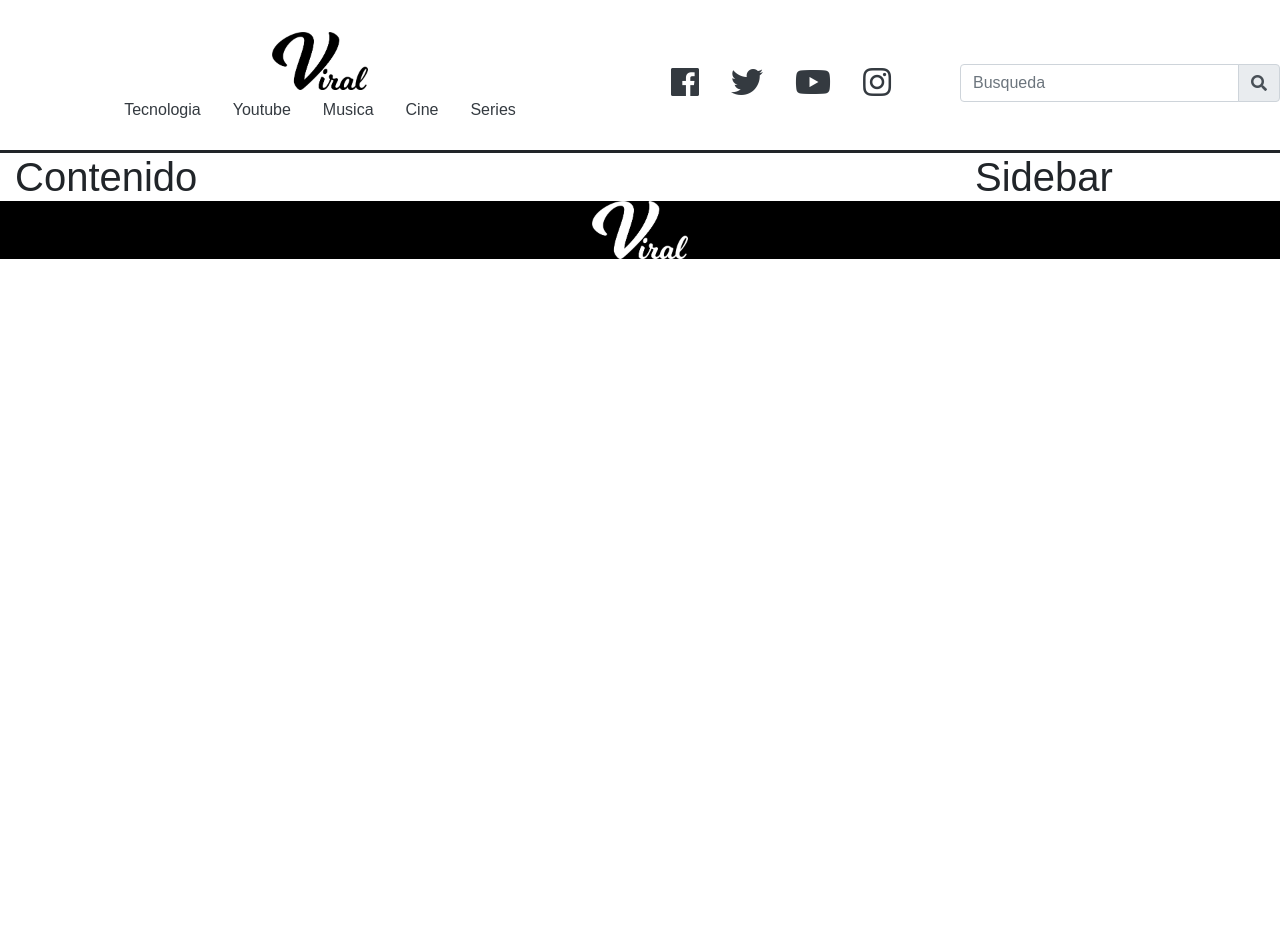
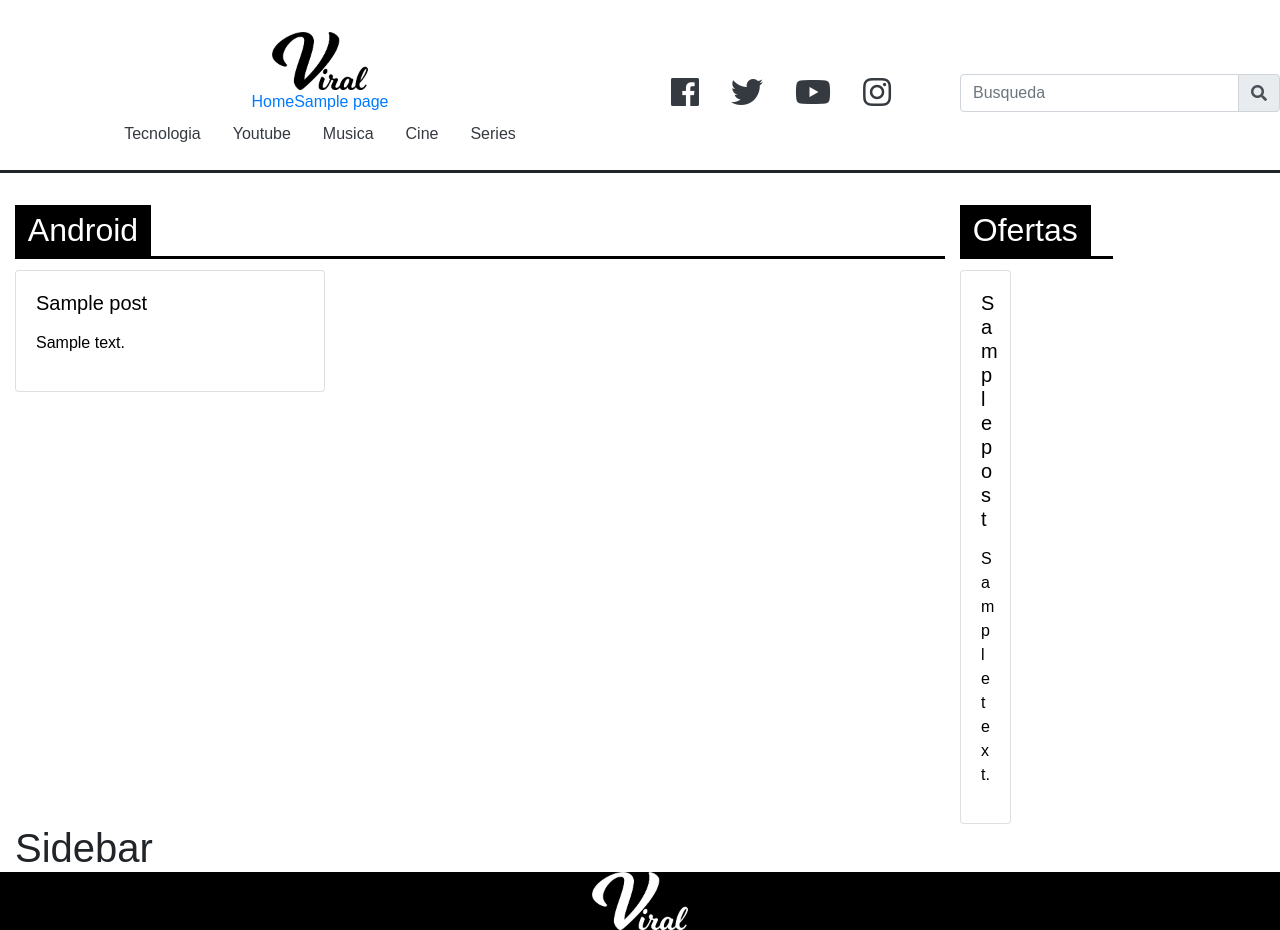
Before and after one commit to gabrielmonzon39/TemaWordpress, a WordPress theme: template index.php in a window 1280 px wide. Before the commit the page ends 259 px from the top, so only its background shows below. Run offline with PHP 8.4 and a stand-in for WordPress, Linux system fonts and the light colour scheme; the site name, menu and one post (Sample post) are stand-ins, and other content is empty; some libraries are stand-ins or nearby versions.

Commit message:
antes de cambiar menus en wordpress

```diff
--- a/Assets/css/viral.css
+++ b/Assets/css/viral.css
@@ -21,17 +21,18 @@ font-family: 'Montserrat', sans-serif;
 nav ul {
 list-style: none;
 }
-.t-center {text-align: center}
+.t-center {text-align: center;}
 
-.a-center {align-items: center}
+.a-center {align-items: center;}
 
-.t-white{ color: white}
-.t-black{ color: black}
-.t-pink{ color: #ff64e0}
+.t-white{ color: white;}
+.t-black{ color: black;}
+.t-black:hover{ color: black;}
+.t-pink{ color: #ff64e0;}
 
-.b-white{ background-color: white}
-.b-black{ background-color: black}
-.b-pink{ background-color: #ff64e0}
+.b-white{ background-color: white;}
+.b-black{ background-color: black;}
+.b-pink{ background-color: #ff64e0;}
 
 .logo{width: 6em;
 }
@@ -54,9 +55,28 @@ header{
 }
 
 .icono{
-    font-size: 200%
+    font-size: 200%;
 }
 
 footer{
     background-color: black;
 }
+
+.category-list{
+    border-top: 3px solid black;
+    padding-top: .7em;
+}
+
+.category-title{
+    display: inline-block;
+    padding: .2em .4em .2em;
+    margin-top: 1em;
+    font-size: 2em;
+}
+
+.category-link:first-child{
+    padding-left: 0em;
+}
+.category-link:last-child{
+    padding-right: 0em;
+}
--- /dev/null
+++ b/functions.php
@@ -0,0 +1,24 @@
+<?php
+
+//thumnails de los post
+if (function_exists ('add_theme_support')) {
+    add_theme_support('post-thumbnails');
+}
+
+//Navbar
+
+if(function_exists ('register_nav_menus')){
+    register_nav_menus(array(
+        'header_menu' => 'Menu Principal',
+        'social_menu' => 'Menu Social'
+    ));
+}
+
+add_filter( 'nav_menu_link_attributes', 'class_main_nav', 10, 3);
+function class_main_nav ($atts, $item, $args) {
+  $class = 'nav-item nav__item';
+  $atts['class'] = $class;
+  return $atts;
+}
+
+?>
--- a/header.php
+++ b/header.php
@@ -17,21 +17,33 @@
                     <img src="<?php echo get_stylesheet_directory_uri()?>/Assets/img/viral.png" alt="logo Viral">
                 </figure>
             </section>
+
+            <?php wp_nav_menu(array(
+                'theme_location' => 'header-menu',
+                'container' => 'section',
+                'container_class' => 'col-12 header_nav d-flex justify-content-center',
+                'container_id' => '',
+                'items_wrap' => '<ul class="nav">%3$s</ul>',
+                'menu_class' => '',
+            ));             ?>
+
+
+
             <section class ="col-12 header_nav d-flex justify-content-center">
                     <ul class="nav">
-                        <li class="nav-item ">
+                        <li class="nav-item nav__item">
                             <a class="nav-link text-dark" href="#">Tecnologia</a>
                         </li>
-                        <li class="nav-item">
+                        <li class="nav-item nav__item">
                             <a class="nav-link text-dark" href="#">Youtube</a>
                         </li>
-                        <li class="nav-item">
+                        <li class="nav-item nav__item">
                             <a class="nav-link text-dark" href="#">Musica</a>
                         </li>
-                        <li class="nav-item">
+                        <li class="nav-item nav__item">
                             <a class="nav-link text-dark" href="#">Cine</a>
                         </li>
-                        <li class="nav-item">
+                        <li class="nav-item nav__item">
                             <a class="nav-link text-dark" href="#">Series</a>
                         </li>
                     </ul>
@@ -73,4 +85,4 @@
         </section>
     </header>
 
-    <section class = "main row col-12">
+    <section class = "main row">
--- a/index.php
+++ b/index.php
@@ -1,10 +1,66 @@
 <?php get_header()?>
 
     <section class = "contenido col-9">
-        <h1>Contenido</h1>
+        <section class = "category">
+                <h3 class = "category-title b-black t-white">Android</h3>
+                <div class = "row category-list">
+                    <?php
+                        $args = array ('post_type' => 'post','category_name' => 'android', 'post_per_page' => 3);
+                        $col_the_query = new WP_Query ( $args );
+                        if ( $col_the_query -> have_posts() ) :
+                            while( $col_the_query -> have_posts() ):
+                                $col_the_query -> the_post();
+                    ?>
+                    <a href="<?php the_permalink()?>" class = "col-4 t-black category-link">
+                        <div class="card">
+                            <figure class = "card-img-top">
+                                <?php
+                                    if (has_post_thumbnail()):
+                                        the_post_thumbnail();
+                                    endif;
+                                ?>
+                            </figure>
+                            <div class="card-body">
+                                <h5 class="card-title"><?php the_title(); ?></h5>
+                                <p class="card-text"><?php the_excerpt()?></p>
+                            </div>
+                        </div>
+                    </a>
+                    <?php endwhile; endif; wp_reset_postdata();?>
+                </div>
+            </section>
+        </section>
+        <section class = "category">
+                <h3 class = "category-title b-black t-white">Ofertas</h3>
+                <div class = "row category-list">
+                    <?php
+                        $args = array ('post_type' => 'post','category_name' => 'ofertas', 'post_per_page' => 3);
+                        $col_the_query = new WP_Query ( $args );
+                        if ( $col_the_query -> have_posts() ) :
+                            while( $col_the_query -> have_posts() ):
+                                $col_the_query -> the_post();
+                    ?>
+                    <a href="<?php the_permalink()?>" class = "col-4 t-black category-link">
+                        <div class="card">
+                            <figure class = "card-img-top">
+                                <?php
+                                    if (has_post_thumbnail()):
+                                        the_post_thumbnail();
+                                    endif;
+                                ?>
+                            </figure>
+                            <div class="card-body">
+                                <h5 class="card-title"><?php the_title(); ?></h5>
+                                <p class="card-text"><?php the_excerpt()?></p>
+                            </div>
+                        </div>
+                    </a>
+                    <?php endwhile; endif; wp_reset_postdata();?>
+                </div>
+            </section>
+        </section>
     </section>
     <section class = "sidebar col-3">
         <h1>Sidebar</h1>
     </section>
-
-<?php get_footer()?>
+<?php get_footer() ?>
```
Also changed, not shown: Assets/img/POST1.png (added), Assets/img/POST2.png (added), Assets/img/POST3.jpg (added), Assets/img/POST4.png (added).
